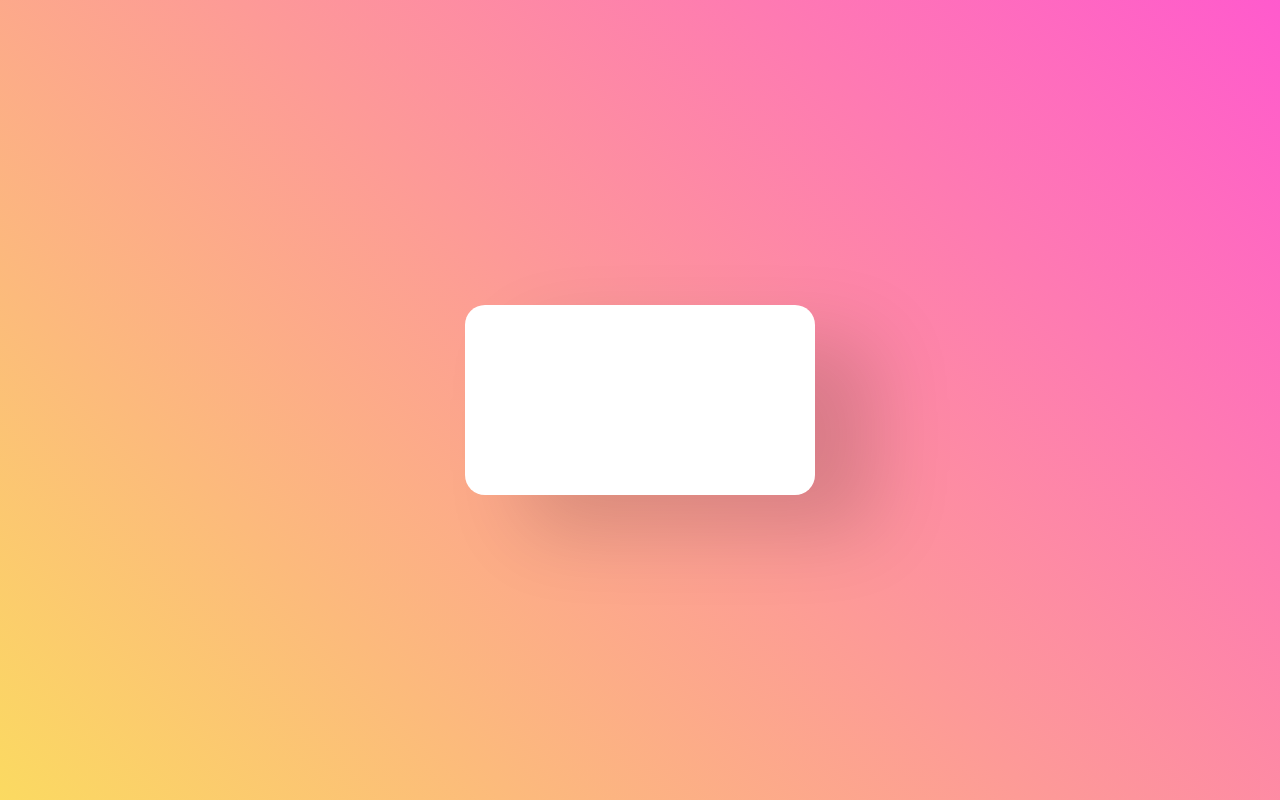
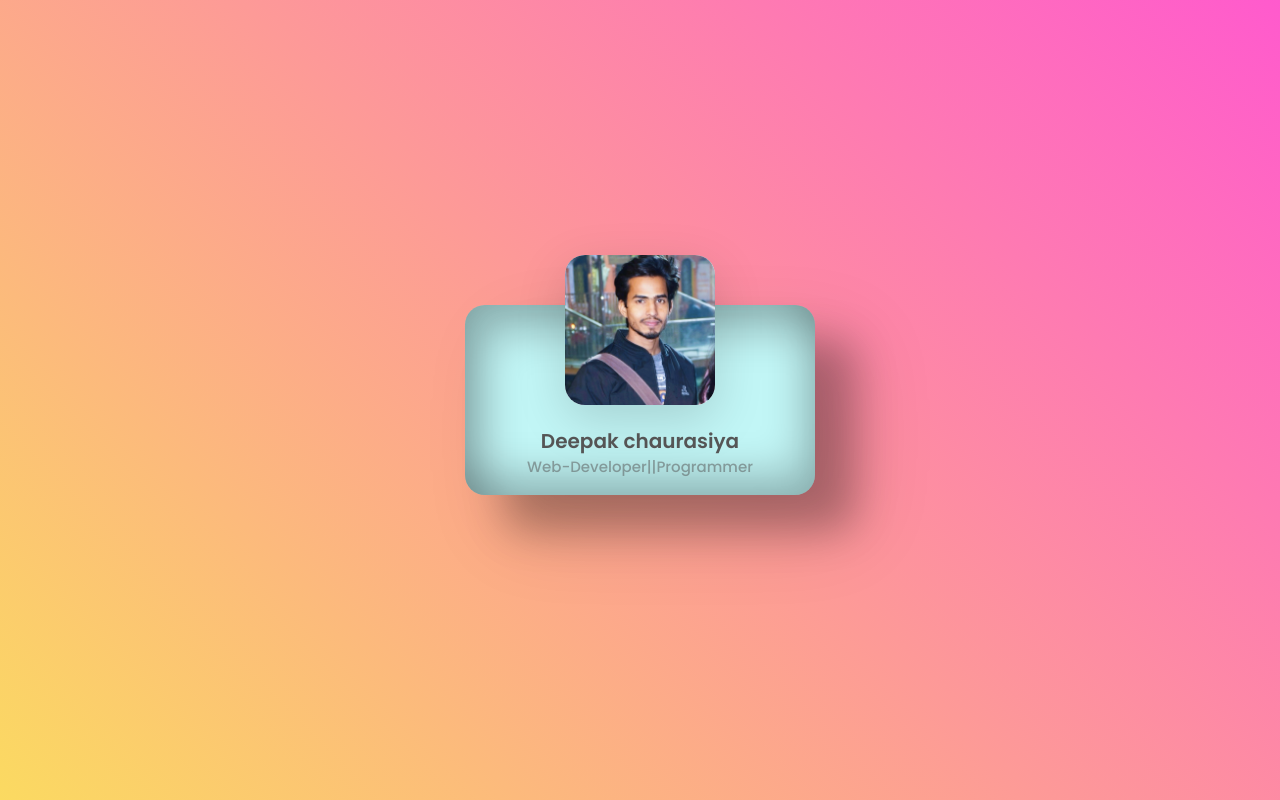
Before and after one commit to Deepak8811/UI-Design, a plain HTML site: page index.html in a window 1280 px wide. Drawn offline with Linux system fonts and the light colour scheme.

Commit message:
Final commit

```diff
--- a/index.html
+++ b/index.html
@@ -1,20 +1,39 @@
 <!DOCTYPE html>
 <html lang="en">
-<head>
-    <meta charset="UTF-8">
-    <meta http-equiv="X-UA-Compatible" content="IE=edge">
-    <meta name="viewport" content="width=device-width, initial-scale=1.0">
+  <head>
+    <meta charset="UTF-8" />
+    <meta http-equiv="X-UA-Compatible" content="IE=edge" />
+    <meta name="viewport" content="width=device-width, initial-scale=1.0" />
     <title>Profile Card</title>
-    <link rel="stylesheet" href="style.css">
-    <link rel="preconnect" href="https://fonts.googleapis.com">
-    <link href="https://fonts.googleapis.com/css2?family=Poppins:wght@100;200;300;400;500;600;700&display=swap" rel="stylesheet">
-    <link rel="preconnect" href="https://fonts.gstatic.com" crossorigin>
-</head>
-<body>
+    <link rel="stylesheet" href="style.css" />
+    <link rel="preconnect" href="https://fonts.googleapis.com" />
+    <link
+      href="https://fonts.googleapis.com/css2?family=Poppins:wght@100;200;300;400;500;600;700&display=swap"
+      rel="stylesheet"
+    />
+    <link rel="preconnect" href="https://fonts.gstatic.com" crossorigin />
+  </head>
+  <body>
     <div class="card">
-        <div class="imgBx"></div>
-
+      <div class="imgBx">
+        <img src="img.jpg" alt="" />
+      </div>
+      <div class="content">
+        <div class="details">
+          <h2>
+            Deepak chaurasiya <br /><span>Web-Developer||Programmer</span>
+          </h2>
+          <div class="data">
+            <h3>45<br /><span>Post</span></h3>
+            <h3>2k<br /><span>Followers</span></h3>
+            <h3>256<br /><span>Following </span></h3>
+          </div>
+          <div class="actionBtn">
+            <button>Follow</button>
+            <button>Message</button>
+          </div>
+        </div>
+      </div>
     </div>
-
-</body>
+  </body>
 </html>
--- a/style.css
+++ b/style.css
@@ -1,28 +1,122 @@
-*
-{
+* {
   margin: 0;
   padding: 0;
   box-sizing: border-box;
-    font-family: 'Poppins', sans-serif;
-
+  font-family: "Poppins", sans-serif;
 }
-body{
+body {
   display: flex;
   justify-content: center;
   align-items: center;
   min-height: 100vh;
-    background: linear-gradient(45deg,#fbda61,#ff5acd);
+  background: linear-gradient(45deg, #fbda61, #ff5acd);
 }
-.card{
+.card {
   position: relative;
   width: 350px;
   height: 190px;
+
+  background: rgb(194, 246, 246);
+  /* color: pink; */
+  border-radius: 20px;
+  box-shadow: 40px 35px 80px rgba(0, 0, 0, 0.15),
+    40px 35px 40px rgba(0, 0, 0, 0.25),
+    inset -10px -20px 40px rgba(0, 0, 0, 0.25),
+    inset 20px 25px 40px rgba(0, 0, 0, 0.25);
+  transition: 0.5s;
+}
+.card:hover {
+  height: 500px;
+}
+.imgBx {
+  position: absolute;
+  left: 50%;
+  top: -50px;
+  transform: translateX(-50%);
+  width: 150px;
+  height: 150px;
   background: #fff;
   border-radius: 20px;
-    box-shadow: 60px 35px 80px rgba(0, 0, 0, 0.15);
+  box-shadow: 0 15px 50px rgba(0, 0, 0, 0.15);
+  overflow: hidden;
   transition: 0.5s;
-
 }
-.card:hover{
-    height: 500px;
+.card:hover .imgBx {
+  width: 250px;
+  height: 250px;
 }
+.imgBx img {
+  position: absolute;
+  top: 0;
+  left: 0;
+  width: 100%;
+  height: 100%;
+  object-fit: cover;
+}
+.card .content {
+  position: absolute;
+  width: 100%;
+  height: 100%;
+  display: flex;
+  justify-content: center;
+  align-items: flex-end;
+  overflow: hidden;
+}
+.card .content .details {
+  padding: 40px;
+  text-align: center;
+  width: 100%;
+  transition: all 0.5s;
+  transform: translateY(150px);
+}
+.card:hover .content .details {
+  transform: translateY(0);
+}
+.card .content .details h2 {
+  font-size: 1.25em;
+  font-weight: 600;
+  color: #555;
+  line-height: 1.2em;
+}
+.card .content .details h2 span {
+  font-size: 0.75em;
+  font-weight: 500;
+  opacity: 0.5;
+}
+.card .content .details .data {
+  display: flex;
+  justify-content: space-between;
+  margin: 20px 0;
+}
+.card .content .details .data h3 {
+  font-size: 1em;
+  color: #555;
+  line-height: 1.2em;
+  font-weight: 600;
+}
+.card .content .details .data h3 span {
+  font-size: 0.85em;
+  font-weight: 400;
+  opacity: 0.5;
+}
+.card .content .details .actionBtn {
+  display: flex;
+  justify-content: space-between;
+  /* gap: 20px; */
+}
+.card .content .details .actionBtn button {
+  padding: 10px 30px;
+  border-radius: 6px;
+  border: none;
+  outline: none;
+  font-size: 1em;
+  font-weight: 500;
+  background: #ff5f95;
+  color: #fff;
+  cursor: pointer;
+}
+.card .content .details .actionBtn button:nth-child(2) {
+  border: 0.5px solid #999;
+  color: #999;
+  background: #fff;
+}
```
Also changed, not shown: img.jpg (added). Lines whose indentation alone changed are shown as unchanged.
